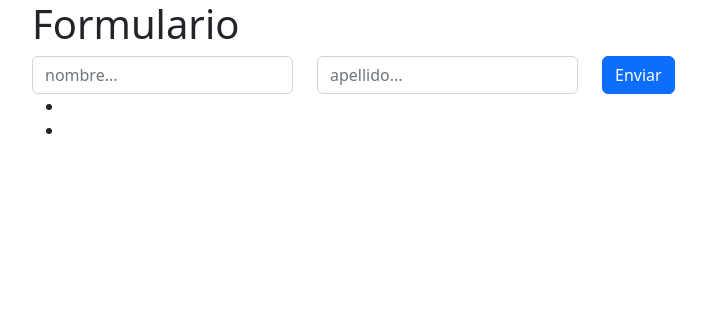
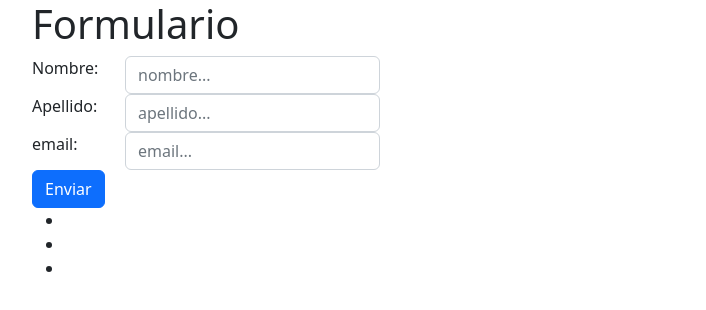
Before and after one commit to vvtrujillo/clase-26-07, a React (Create React App) app: page / in a window 1280 px wide. Shown: the top 310 px of the page, without its empty margins (50-756 px from the left). Built offline with nearby package versions, Linux system fonts and the light colour scheme.

Commit message:
agrega email a APP
agrega campo email a App.js

```diff
--- a/src/App.js
+++ b/src/App.js
@@ -13,7 +13,8 @@ const App = () => {
 
   const[datos, setDatos] = useState({
     nombre:'',
-    apellido:''
+    apellido:'',
+    email:''
   });
 
   const handleInputChange = (event) => {
@@ -25,18 +26,17 @@ const App = () => {
     })
 }
 
-
-
   const enviarDatos = (evento) => {
     evento.preventDefault();
     //console.log('enviando datos....' + datos.nombre + ' ' + datos.apellido);
-    setDatosMuestra({nombreMostrar:datos.nombre, apellidoMostrar:datos.apellido});
+    setDatosMuestra({nombreMostrar:datos.nombre, apellidoMostrar:datos.apellido, emailMostrar:datos.email});
   }
 
   const [datosMuestra, setDatosMuestra] = useState({
 
     nombreMostrar:'',
-    apellidoMostrar:''
+    apellidoMostrar:'',
+    emailMostrar:''
 
   });
 
@@ -69,18 +69,38 @@ const App = () => {
 
       <h1>Formulario</h1>
       <Form className='row' onSubmit={enviarDatos}>
+        <Row>
+          <div className='col-md-1'>
+            <label>Nombre:</label>
+          </div>
           <div className='col-md-3'>
             <input type='text' placeholder='nombre...' className='form-control' onChange={handleInputChange} name='nombre'></input>
+          </div>
+        </Row>
+        <Row>
+          <div className='col-md-1'>
+            <label>Apellido:</label>
           </div>
           <div className='col-md-3'>
             <input type='text' placeholder='apellido...' className='form-control' onChange={handleInputChange} name='apellido'></input>
           </div>
+        </Row>
+        <Row>
+          <div className='col-md-1'>
+            <label>email:</label>
+          </div>
+          <div className='col-md-3'>
+            <input type='email' placeholder='email...' className='form-control' onChange={handleInputChange} name='email'></input>
+          </div>
+        </Row>
+        <Row>
+        </Row>
         <div className='col-md-3'>
           <button type='submit' className='btn btn-primary'>Enviar</button>
         </div>
       </Form>
       <Listcomponent nombre={datos.nombre} apellido={datos.apellido} arreglo={arreglo} setArreglo={setArreglo} nombreMostrar={datosMuestra.nombreMostrar}
-      apellidoMostrar={datosMuestra.apellidoMostrar}></Listcomponent>
+      apellidoMostrar={datosMuestra.apellidoMostrar} emailMostrar={datosMuestra.emailMostrar}></Listcomponent>
     </Container>
   );
 }
--- a/src/Componente/List/Listcomponent.jsx
+++ b/src/Componente/List/Listcomponent.jsx
@@ -2,7 +2,7 @@ import { Col, Row, Table } from "reactstrap";
 import { FaDraftingCompass, FaRegTrashAlt } from "react-icons/fa";
 import Swal from "sweetalert2";
 
-const Listcomponent = ({arreglo, setArreglo, nombre, apellido, nombreMostrar, apellidoMostrar}) =>{
+const Listcomponent = ({arreglo, setArreglo, nombre, apellido, nombreMostrar, apellidoMostrar,emailMostrar}) =>{
 
     const eliminar = (e, i) => {
         Swal.fire({
@@ -41,6 +41,7 @@ const Listcomponent = ({arreglo, setArreglo, nombre, apellido, nombreMostrar, ap
                 <ul>
                     <li>{nombreMostrar}</li>
                     <li>{apellidoMostrar}</li>
+                    <li>{emailMostrar}</li>
                 </ul>
 
             </div>
```
Lines whose indentation alone changed are shown as unchanged.
